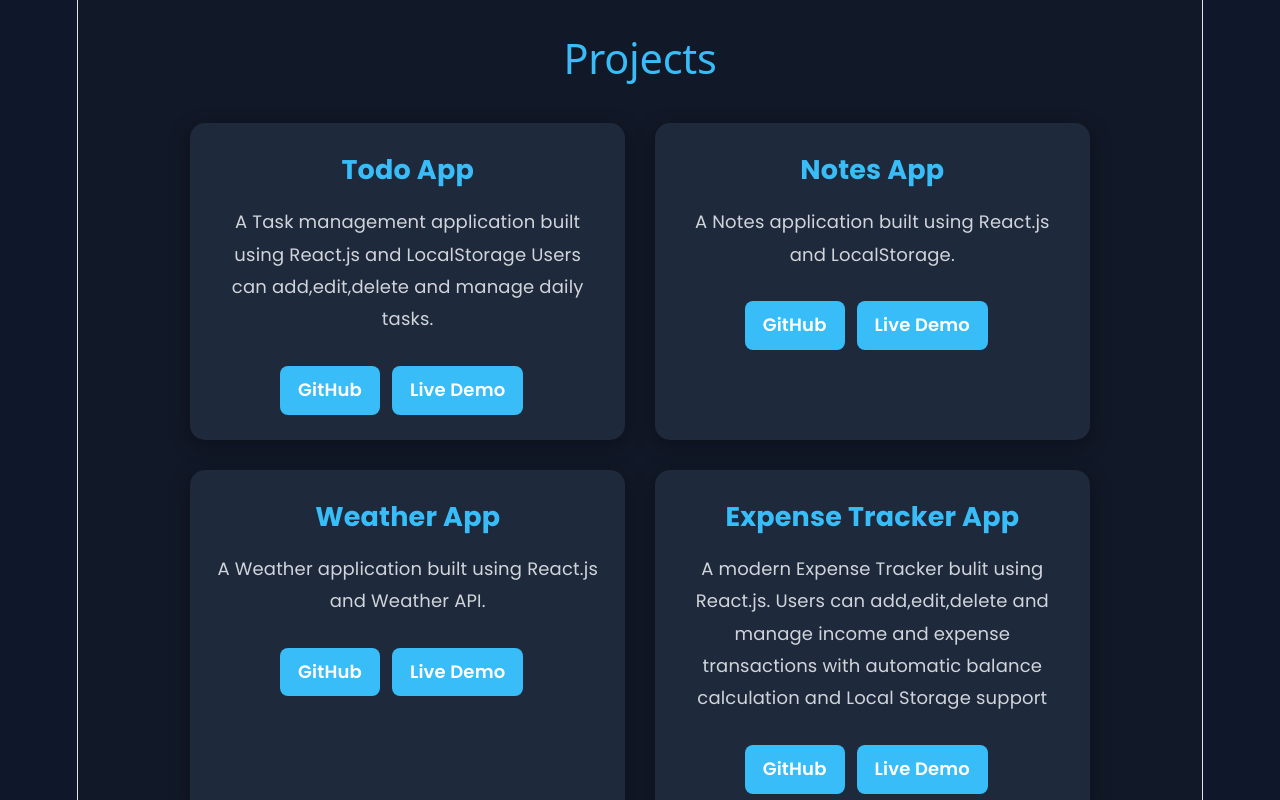
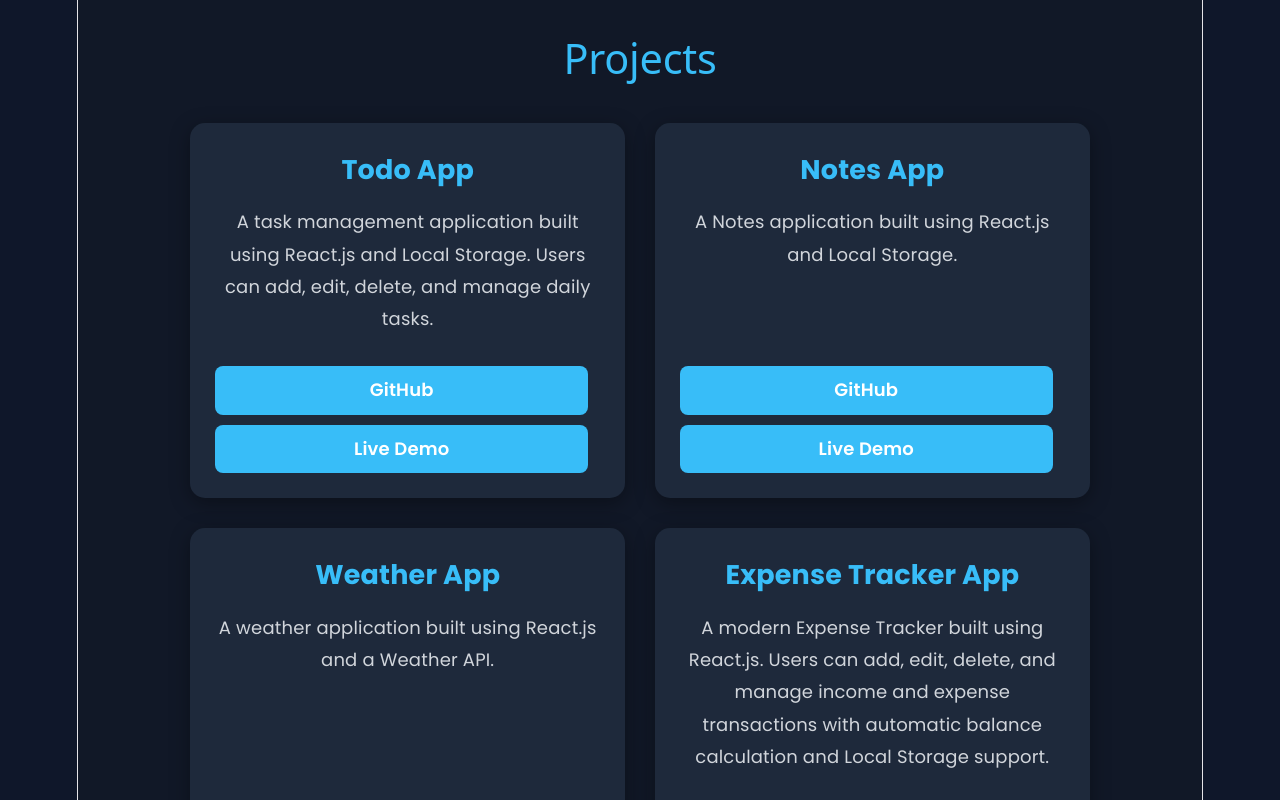
Before and after one commit to sahibms/my-portfolio, a React (Vite) app: page / in a window 1280 px wide. Shown: the part 1560-2360 px from the top of the page. Built offline with nearby package versions, Linux system fonts and the light colour scheme.

Commit message:
Update portfolio project cards

```diff
--- a/src/App.css
+++ b/src/App.css
@@ -227,6 +227,9 @@ section {
   border-radius: 15px;
   box-shadow: 0 5px 20px rgba(0, 0, 0, .35);
   transition: .3s;
+  display: flex;
+  flex-direction: column;
+  transition: 0.3s;
 }
 
 .project-card:hover {
@@ -244,6 +247,7 @@ section {
   color: #d1d5db;
   line-height: 1.8;
   margin-bottom: 20px;
+  flex: 1;
 }
 
 .project-link {
--- a/src/components/Projects.jsx
+++ b/src/components/Projects.jsx
@@ -10,8 +10,7 @@ function Projects() {
 
                     <h3 className="project-title">Todo App</h3>
 
-                    <p className="project-text">A Task management application built using React.js and LocalStorage
-                        Users can add,edit,delete and manage daily tasks.</p>
+                    <p className="project-text">A task management application built using React.js and Local Storage. Users can add, edit, delete, and manage daily tasks.</p>
 
                     <a className="project-link" href="https://github.com/sahibms/Todo-app" target="_blank" rel="noreferrer">GitHub</a>
                     <a className="project-link" href="https://sahib-todo-app.netlify.app/" target="_blank" rel="noreferrer">Live Demo</a>
@@ -22,7 +21,7 @@ function Projects() {
 
                     <h3 className="project-title">Notes App</h3>
 
-                    <p className="project-text">A Notes application built using React.js and LocalStorage.</p>
+                    <p className="project-text">A Notes application built using React.js and Local Storage.</p>
 
                     <a className="project-link" href="https://github.com/sahibms/notes-app" target="_blank" rel="noreferrer">GitHub</a>
                     <a className="project-link" href="https://sahib-notes-app.netlify.app" target="_blank" rel="noreferrer">Live Demo</a>
@@ -33,7 +32,7 @@ function Projects() {
 
                     <h3 className="project-title">Weather App</h3>
 
-                    <p className="project-text">A Weather application built using React.js and Weather API.</p>
+                    <p className="project-text">A weather application built using React.js and a Weather API.</p>
 
                     <a className="project-link" href="https://github.com/sahibms/weather-app" target="_blank" rel="noreferrer">GitHub</a>
                     <a className="project-link" href="https://weather-app-eta-ten-82.vercel.app" target="_blank" rel="noreferrer">Live Demo</a>
@@ -44,8 +43,8 @@ function Projects() {
 
                     <h3 className="project-title">Expense Tracker App</h3>
 
-                    <p className="project-text">A modern Expense Tracker bulit using React.js. Users can add,edit,delete and manage
-                        income and expense transactions with automatic balance calculation and Local Storage support</p>
+                    <p className="project-text">A modern Expense Tracker built using React.js. Users can add, edit, delete, and manage
+                        income and expense transactions with automatic balance calculation and Local Storage support.</p>
 
                     <a className="project-link" href="https://github.com/sahibms/expense-tracker" target="_blank" rel="noreferrer">GitHub</a>
                     <a className="project-link" href="https://sahib-expense-tracker.netlify.app" target="_blank" rel="noreferrer">Live Demo</a>
@@ -54,8 +53,8 @@ function Projects() {
                 <article className="project-card">
                     <h3 className="project-title">E-Commerce App</h3>
 
-                    <p className="project-text">A responsive e-commerce App build with React. This frontent project includes
-                        product listing, search, catrgory filtering, sorting, facorites, cart manangement, React Router navigation, and API integration</p>
+                    <p className="project-text">A responsive e-commerce App build with React. This frontent project includes product listing, search,
+                        catrgory filtering, sorting, facorites, cart manangement, React Router navigation, and API integration</p>
 
                     <a className="project-link" href="https://github.com/sahibms/ecommerce-app" target="_blank" rel="noreferrer">GitHub</a>
                     <a className="project-link" href="https://sahib-ecommerce-app.netlify.app/" target="_blank" rel="noreferrer">Live Demo</a>
```
